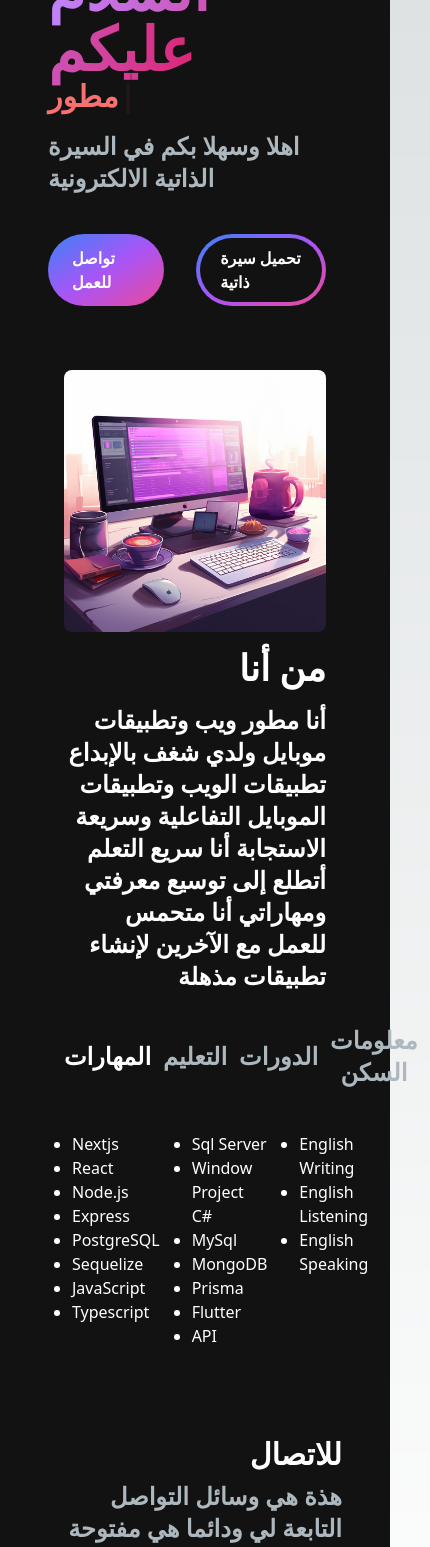
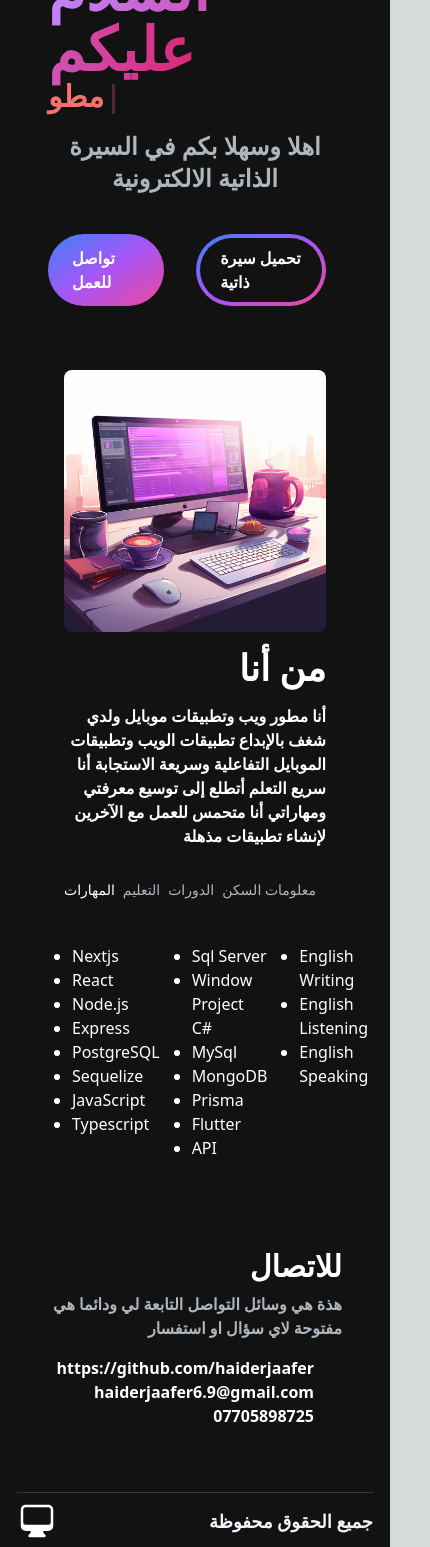
Before and after one commit to haiderjaafer/portfolio, a Next.js app: page / in a window 390 px wide. Shown: the part 432-1979 px from the top of the page, 430 px wide, since content can reach past the window. Built offline with nearby package versions, Linux system fonts and the light colour scheme; a web font is replaced by a local one.

Commit message:
add modifications

```diff
--- a/package.json
+++ b/package.json
@@ -14,6 +14,7 @@
     "next": "14.2.8",
     "react": "^18",
     "react-dom": "^18",
+    "react-toastify": "^10.0.6",
     "react-typing-animator": "^6.1.0",
     "typewriter-effect": "^2.21.0"
   },
--- a/src/app/layout.tsx
+++ b/src/app/layout.tsx
@@ -1,6 +1,8 @@
 import type { Metadata } from "next";
 import localFont from "next/font/local";
 import "./globals.css";
+import { ToastContainer, toast } from 'react-toastify';
+import 'react-toastify/dist/ReactToastify.css';
 
 const geistSans = localFont({
   src: "./fonts/GeistVF.woff",
@@ -14,8 +16,12 @@ const geistMono = localFont({
 });
 
 export const metadata: Metadata = {
-  title: "Create Next App",
-  description: "Generated by create next app",
+  title: "سيرة ذاتية الكترونية",
+  description: "سيرة ذاتية الكترونية تتضمن التعليم الدورات السكن والاتصال",
+  authors: [
+    { name: 'haider jaafer kaream', url: 'https://github.com/haiderjaafer' }
+  ]
+
 };
 
 export default function RootLayout({
@@ -28,6 +34,7 @@ export default function RootLayout({
       <body
         className={`${geistSans.variable} ${geistMono.variable} antialiased`}
       >
+        <ToastContainer  style={{ width: "400px",textAlign:"center" ,fontWeight:"bolder",fontSize:"18px" }} theme="colored" position="top-center" />
         {children}
       </body>
     </html>
--- a/src/components/AboutSection.tsx
+++ b/src/components/AboutSection.tsx
@@ -52,8 +52,8 @@ const TAB_DATA :any[] = [
     title: "Education",
     id: "education",
     content: (
-      <ul className="list-disc pl-2">
-        <li className={`font-bold font-serif ${almarai.className} `}>علوم الحاسبات</li>
+      <ul className="list-none text-right pl-2">
+        <li className={`font-bold font-serif ${almarai.className} `}>بكلوريوس علوم حاسبات</li>
         <li className={`font-bold font-serif  ${almarai.className} `}>الجامعة التكنولوجية</li>
       </ul>
     ),
@@ -63,6 +63,8 @@ const TAB_DATA :any[] = [
     id: "courses",
     content: (
       <ul className="list-disc pl-2">
+        <li>NextJS</li>
+        <li>React</li>
         <li>English</li>
         <li>Sql Server</li>
         <li>C#</li>
@@ -114,7 +116,7 @@ const AboutSection = () => {
         <Image src="/images/about-image.png" width={500} height={500} alt="about"  className="rounded-lg"/>
         <div className="mt-4 md:mt-0 text-left flex flex-col h-full">
           <h2 className="text-4xl font-bold text-white mb-4 text-right">من أنا</h2>
-          <p className={`font-extrabold text-2xl  text-right rtl:text-right tracking-normal lg:text-lg ` }>
+          <p className={`lg:font-extrabold lg:text-2xl font-bold text-base   text-right rtl:text-right tracking-normal  ` }>
           أنا مطور ويب وتطبيقات موبايل ولدي شغف بالإبداع
  تطبيقات الويب وتطبيقات الموبايل التفاعلية وسريعة الاستجابة أنا سريع التعلم
 أتطلع إلى توسيع معرفتي ومهاراتي
--- a/src/components/Contact.tsx
+++ b/src/components/Contact.tsx
@@ -52,7 +52,7 @@ const Contact = () => {
       <h5 className=" font-extrabold text-3xl text-white my-2">
         للاتصال
       </h5>
-      <p className="text-[#ADB7BE] mb-4 text-right font-extrabold text-2xl ">
+      <p className="text-[#ADB7BE] mb-4 text-right font-bold text-base lg:font-extrabold lg:text-2xl ">
        هذة هي وسائل التواصل التابعة لي ودائما هي مفتوحة لاي سؤال او استفسار
 
       </p>
--- a/src/components/Foot.tsx
+++ b/src/components/Foot.tsx
@@ -3,7 +3,7 @@ import { ComputerDesktopIcon } from "@heroicons/react/24/solid";
 
 const Footer = () => {
   return (
-    <footer className="footer border py-2 z-10 border-t-[#33353F] border-l-transparent border-r-transparent text-white">
+    <footer className="footer border py-2 z-10 border-t-[#33353F] border-l-transparent border-r-transparent text-white mx-4">
       <div className="flex items-center  justify-between container m-auto">
    <div>
    <ComputerDesktopIcon className="h-10 w-10" />
--- a/src/components/HeroSection.tsx
+++ b/src/components/HeroSection.tsx
@@ -1,11 +1,9 @@
-
-
 "use client";
 import React from "react";
 import Image from "next/image";
-import TypingAnimator from "react-typing-animator";
 import Typewriter from 'typewriter-effect';
 import Link from "next/link";
+import { Icons, toast } from 'react-toastify';
 
 
 
@@ -48,7 +46,7 @@ const HeroSection = () => {
 />
     </div>
         </h1>
-        <p className="text-[#ADB7BE] mb-6 textl-lg lg:text-x2 lg:font-extrabold font-extrabold text-2xl">
+        <p className="text-[#ADB7BE] text-center mb-6 textl-lg lg:text-x2 lg:font-extrabold font-extrabold text-2xl">
 
 
         اهلا وسهلا بكم في السيرة الذاتية الالكترونية
@@ -58,7 +56,11 @@ const HeroSection = () => {
           <Link href="/#contact" className="font-extrabold hover:text-black bg-gradient-to-br from-blue-500 via-purple-500 to-pink-500 hover:bg-slate-200 text-white px-6 py-3 rounded-full mr-4">
            تواصل للعمل
           </Link>
-          <Link href="/" className=" font-extrabold hover:text-fuchsia-500 m-4 bg-gradient-to-br from-blue-500 via-purple-500 to-pink-500 px-1 py-1  text-white rounded-full">
+          <Link href="/" onClick={()=>{
+
+            toast.info("سيتم العمل على تنزيل نسخة من السيرة الذاتية",{icon: ({theme, type}) =>  "🛠️"})
+
+          }} className=" font-extrabold hover:text-fuchsia-500 m-4 bg-gradient-to-br from-blue-500 via-purple-500 to-pink-500 px-1 py-1  text-white rounded-full">
             <span className="block bg-[#121212] hover:bg-slate-100 rounded-full px-5 py-2">
              تحميل سيرة ذاتية
             </span>
--- a/src/components/TabButton.tsx
+++ b/src/components/TabButton.tsx
@@ -19,7 +19,7 @@ const TabButton = ({ active, selectTab, children }:any) => {
 
   return (
     <button onClick={selectTab}>
-      <p className={`mr-3 font-extrabold text-2xl   hover:text-white ${buttonClasses}  `}>
+      <p className={`mr-2 lg:font-extrabold lg:text-2xl font-medium text-sm   hover:text-white ${buttonClasses}  `}>
         {children}
       </p>
       <motion.div
```
Also changed, not shown: 1 other file (tests, documents, lock files or other folders).
